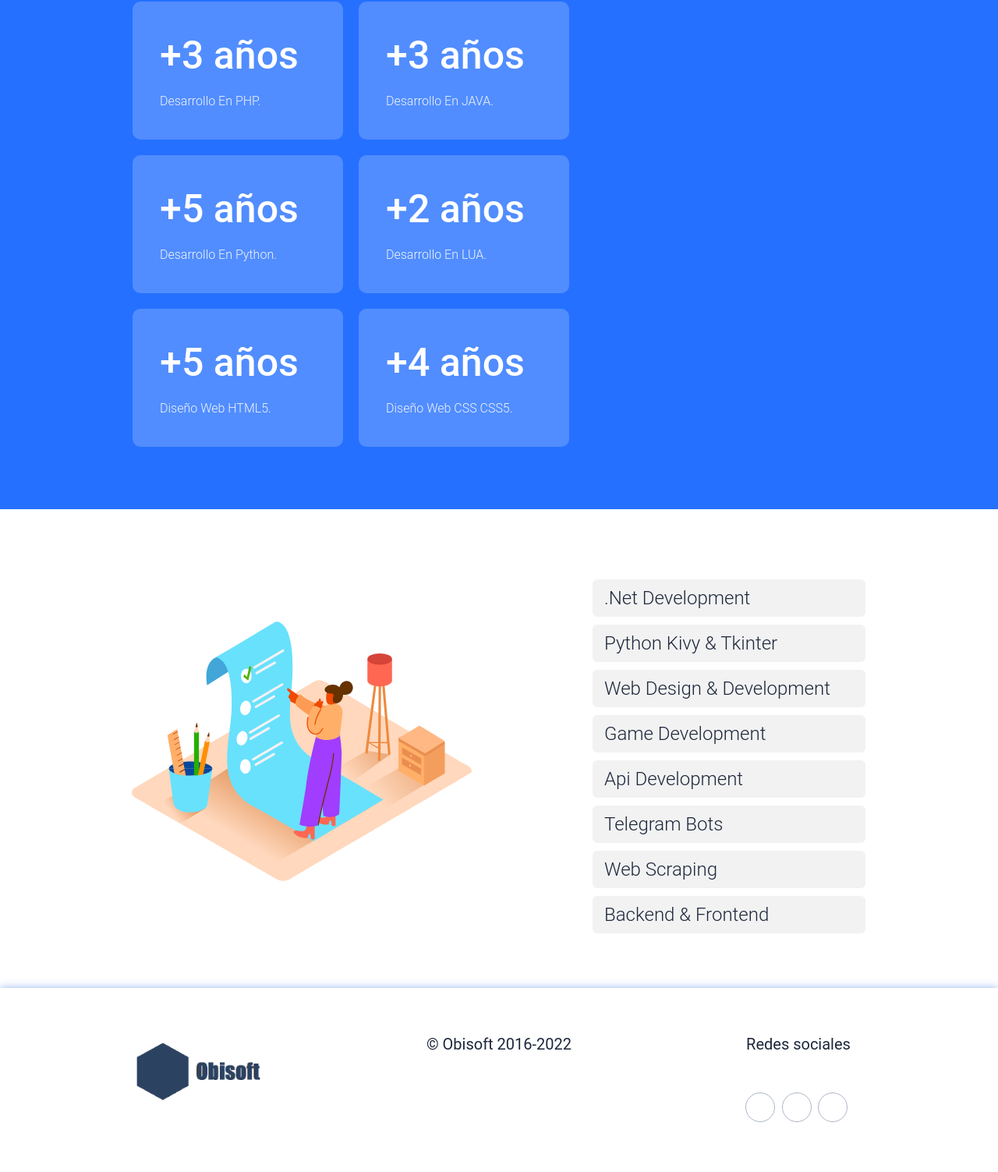
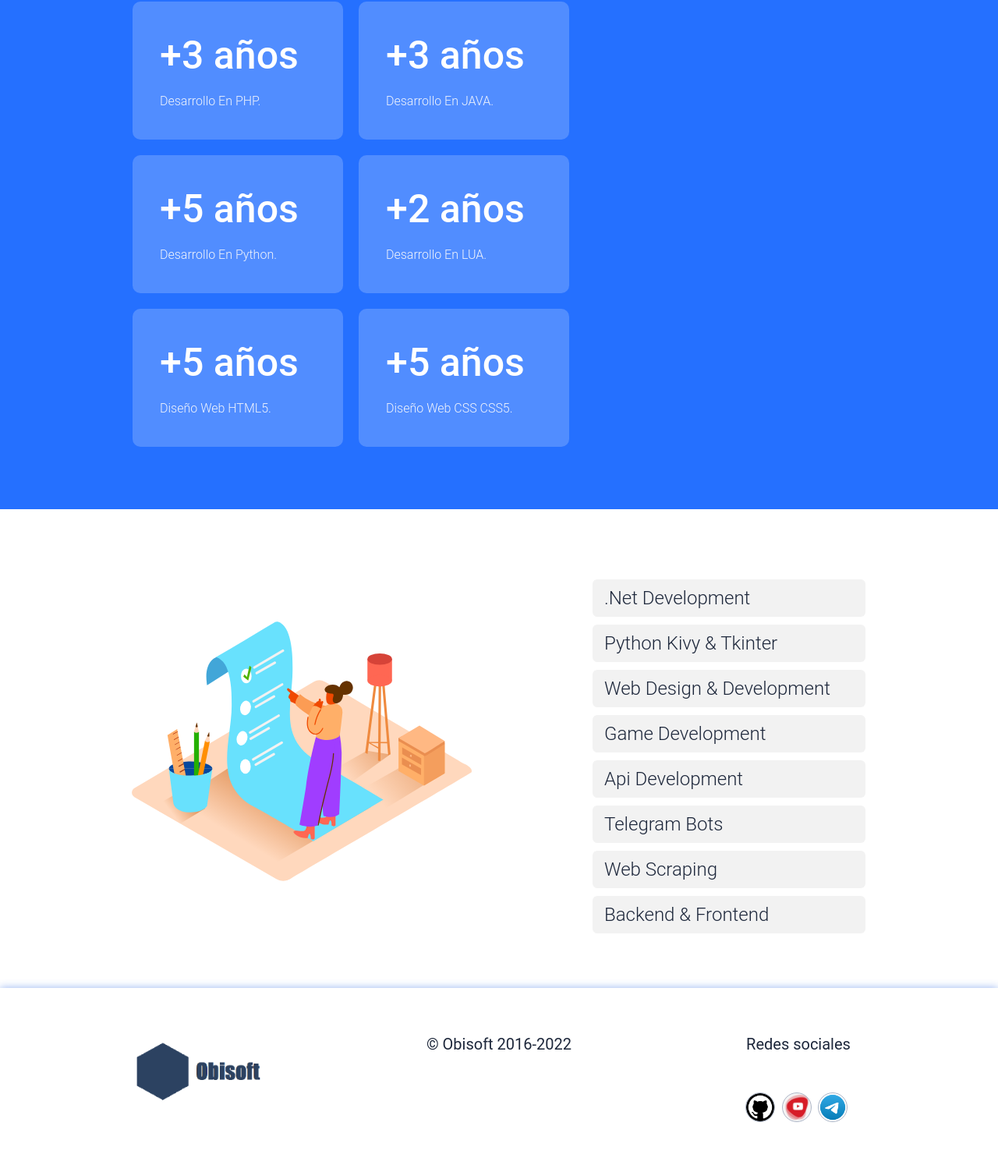
Before and after one commit to ObisoftDev/obisoft-web, a PHP site: page / in a window 1280 px wide. Shown: the part 1920-3423 px from the top of the page at 78% size. After the commit the page ends 3359 px from the top, so only its background shows below. Run offline with PHP 8.4, Linux system fonts and the light colour scheme.

Commit message:
Add files via upload

```diff
--- a/css/styles.css
+++ b/css/styles.css
@@ -6,7 +6,9 @@
 
 .img-shadow{
     box-shadow: 0px 0px 10px rgba(26, 89, 224, 0.46);
+
 }
+
 
 
 body {
@@ -485,6 +487,7 @@ footer:hover {
     color: #fff;
     background-color: #1FDE82;
     border-color: #1FDE82;
+
 }
 
 /* Breakpoints responsive */
--- a/index.php
+++ b/index.php
@@ -18,12 +18,6 @@
                     <img src="img/logo-jordan-alexander.png" alt="">
                 </div>
                 <div class="enlaces-header">
-                    <button>
-                    <a href="#"><b><?php echo $TEXT_REGISTRE; ?></b></a>
-                    </button>
-                    <button>
-                    <a href="#"><b><?php echo $TEXT_LOGIN; ?></b></a>
-                    </button>
                     <button>
                     <form id="push-lang" action="/" method="post">
                     <input type="hidden" name="lang" id="lang" value="<?php
@@ -180,7 +174,7 @@
                     <p>Diseño Web HTML5.</p>
                 </div>
                 <div class="number" data-aos="zoom-in-left">
-                    <h4>+4 años</h4>
+                    <h4>+5 años</h4>
                     <p>Diseño Web CSS CSS5.</p>
                 </div>
 
@@ -218,9 +212,9 @@
         <div class="partFooter">
             <h4>Redes sociales</h4>
             <div class="social-media">
-                    <i class="fab fa-facebook-f"></i>
-                    <i class="fab fa-twitter"></i>
-                    <i class="fab fa-instagram"></i>
+                    <i style="background: url(/img/github.png);background-size: contain;background-position: center;background-repeat: no-repeat;" class="fab fa-facebook-f"><a href="https://github.com/ObisoftDev">  </a></i>
+                    <i style="background: url(/img/youtube.png);background-size: contain;background-position: center;background-repeat: no-repeat;" class="fab fa-facebook-f"><a href="https://m.youtube.com/channel/UCB1gH3rhENpWnsnxkA5Fl1Q">  </a></i>
+                    <i style="background: url(/img/telegram.png);background-size: contain;background-position: center;background-repeat: no-repeat;" class="fab fa-facebook-f"><a href="https://t.me/obisoft_academy">  </a></i>
             </div>
         </div>
     </footer>
```
Also changed, not shown: img/github.png (added), img/telegram.png (added), img/youtube.png (added).
